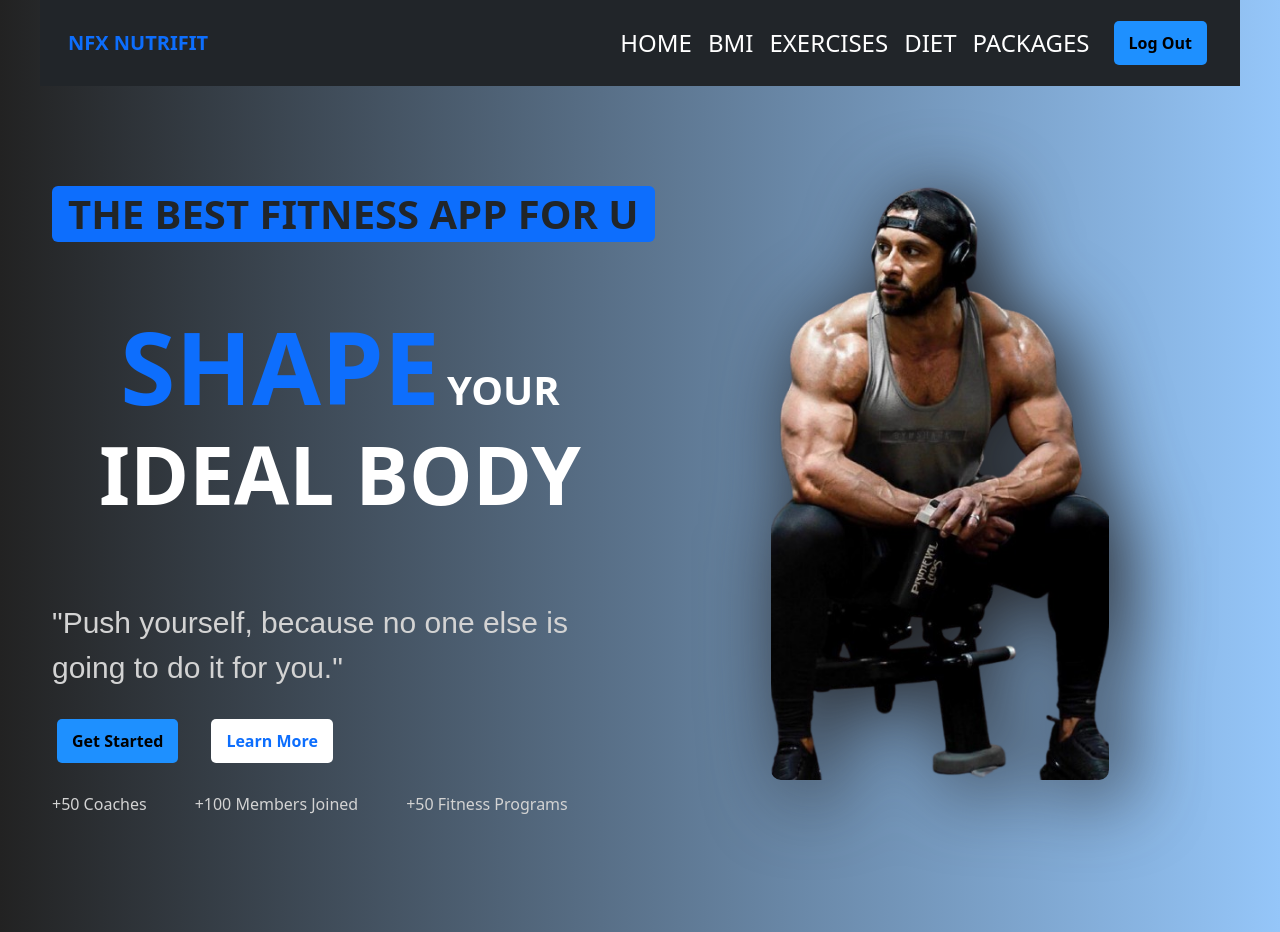
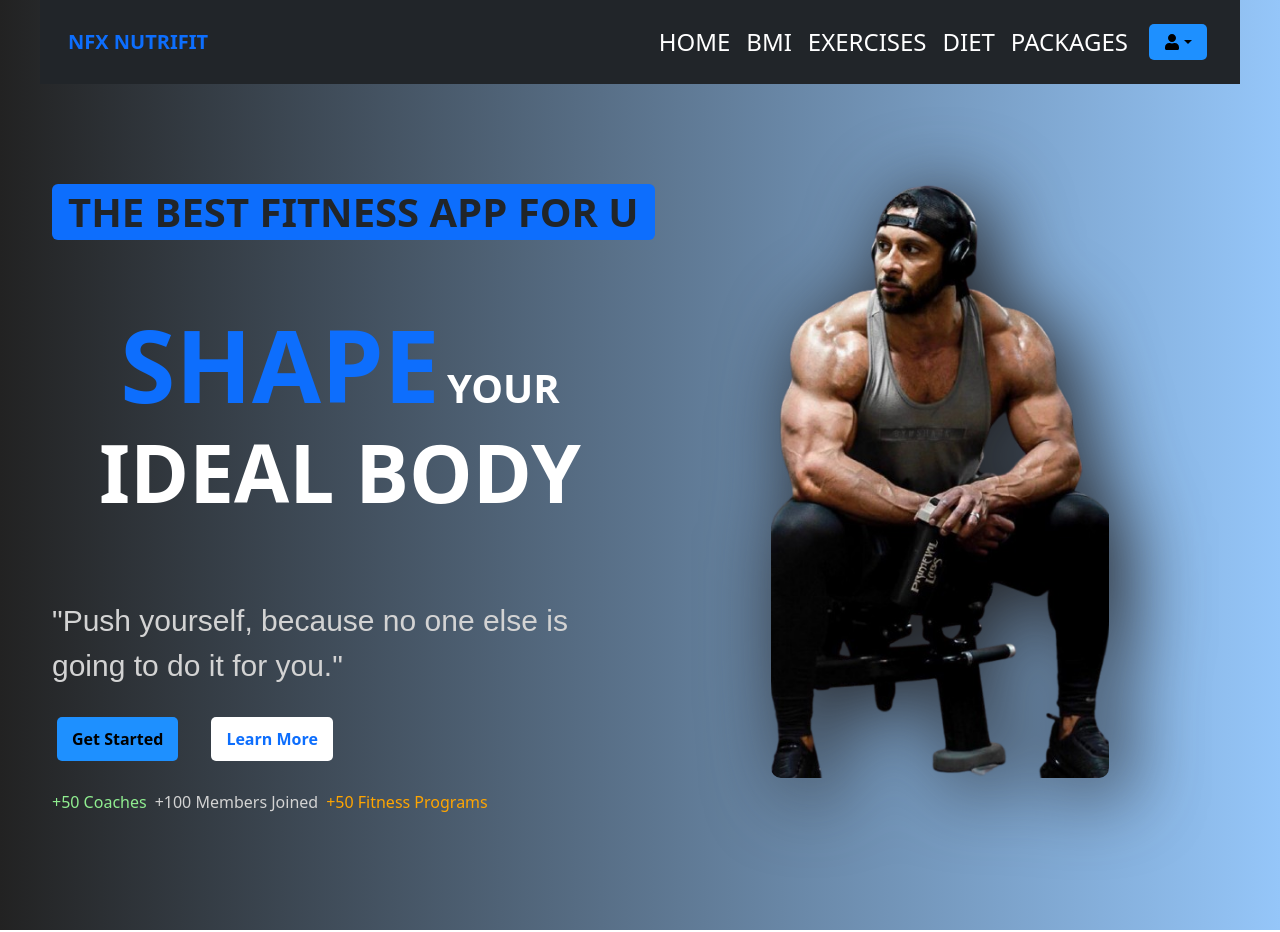
Before and after one commit to 20A91A04M5/Nfx-frc, a React (Vite) app: page /Nfxapp in a window 1280 px wide. Both pictures are taken after a click on the button "Learn More". Built offline with nearby package versions, Linux system fonts and the light colour scheme; no server answers.

Commit message:
Update Main.jsx
updating login user icon

```diff
--- a/src/Components/MainPage/Main.jsx
+++ b/src/Components/MainPage/Main.jsx
@@ -1,17 +1,31 @@
 
-import React from "react";
+import React, { useState, useEffect } from "react";
 import "bootstrap/dist/css/bootstrap.min.css";
-import { Navbar, Nav, Container, Button } from "react-bootstrap";
-import { useState } from "react";
+import { Navbar, Nav, Container, Button, Dropdown } from "react-bootstrap";
 import { GiHamburgerMenu } from "react-icons/gi";
+import { FaUser } from "react-icons/fa";
 import "./Main.css";
-import {Nfxui} from "../../assets";
-import { useNavigate,Link } from "react-router-dom";
-
+import { Nfxui } from "../../assets";
+import { useNavigate, Link } from "react-router-dom";
+import { auth } from "../../Firbase/Firebase_Config";
 
 const GymApp = () => {
   const [isOpen, setIsOpen] = useState(false);
+  const [user, setUser] = useState(null);
+  const [showInfo, setShowInfo] = useState(false); // New state for info visibility
   const navigate = useNavigate();
+
+
+  useEffect(() => {
+    const unsubscribe = auth.onAuthStateChanged((currentUser) => {
+      setUser(currentUser);
+    });
+    return () => unsubscribe();
+  }, []);
+
+
+  const userLetter =
+    user && user.email ? user.email.charAt(0).toUpperCase() : null;
 
   return (
     <div className="gym-app">
@@ -30,23 +44,31 @@ const GymApp = () => {
           </Navbar.Toggle>
           <Navbar.Collapse id="basic-navbar-nav" className={isOpen ? "show" : ""}>
             <Nav className="ms-auto">
-              <Nav.Link  className="text-white li">HOME</Nav.Link>
-
-
-            <Nav.Link
-
-                onClick={() => navigate("/Bmi")}
-                className="text-white li"
-            >
+              <Nav.Link className="text-white li">HOME</Nav.Link>
+              <Nav.Link onClick={() => navigate("/Bmi")} className="text-white li">
                 BMI
-            </Nav.Link>
-
-              <Nav.Link onClick={()=> navigate("/exercises")} className="text-white li">EXERCISES</Nav.Link>
-              <Nav.Link onClick={()=> navigate("/diet")} className="text-white li">DIET</Nav.Link>
-              <Nav.Link onClick={()=> navigate("/prices")} className="text-white li">PACKAGES</Nav.Link>
-
+              </Nav.Link>
+              <Nav.Link onClick={() => navigate("/exercises")} className="text-white li">
+                EXERCISES
+              </Nav.Link>
+              <Nav.Link onClick={() => navigate("/diet")} className="text-white li">
+                DIET
+              </Nav.Link>
+              <Nav.Link onClick={() => navigate("/prices")} className="text-white li">
+                PACKAGES
+              </Nav.Link>
             </Nav>
-            <Button onClick={()=>navigate("/")} className="ms-3 logout">Log Out</Button>
+            {/* Dropdown replacing Log Out button */}
+            <Dropdown align="end" className="ms-2">
+              <Dropdown.Toggle variant="primary" className="logout">
+                {userLetter ? userLetter : <FaUser />}
+              </Dropdown.Toggle>
+              <Dropdown.Menu>
+                <Dropdown.Item onClick={() => navigate("/")}>
+                  Log Out
+                </Dropdown.Item>
+              </Dropdown.Menu>
+            </Dropdown>
           </Navbar.Collapse>
         </Container>
       </Navbar>
@@ -54,22 +76,40 @@ const GymApp = () => {
       {/* Hero Section */}
       <div className="hero-section d-flex align-items-center text-white">
         <Container>
-          <div className="row align-items-center">
+          <div id="mnd" className="row align-items-center">
             <div className="col-lg-6 text-center text-lg-start">
-              <span className="badge bg-primary text-dark px-3 py-2">THE BEST FITNESS APP FOR U</span>
+              <span className="badge bg-primary text-dark px-3 py-2">
+                THE BEST FITNESS APP FOR U
+              </span>
               <h1 className="mt-3">
-                <span className="text-primary shape">SHAPE</span> <span id="your">YOUR</span> <br /> <span className="idl"> IDEAL BODY</span>
+                <span className="text-primary shape">SHAPE</span>{" "}
+                <span id="your">YOUR</span> <br />{" "}
+                <span className="idl"> IDEAL BODY</span>
               </h1>
-              <p className="lead">"Push yourself, because no one else is going to do it for you."</p>
+              <p className="lead">
+                "Push yourself, because no one else is going to do it for you."
+              </p>
               <div className="mt-4">
-                <Button id="mbut" variant="primary" className="me-2">Get Started</Button><br />
-                <Button id="mbut1" variant="outline-primary">Learn More</Button>
+                <Button id="mbut" variant="primary" className="me-2">
+                  Get Started
+                </Button>
+                <br />
+                <Button
+                  id="mbut1"
+                  variant="outline-primary"
+                  onClick={() => setShowInfo(!showInfo)}
+                >
+                  Learn More
+                </Button>
               </div>
-              <div className="mt-4 fs-5  d-flex gap-5">
-                <p>+50 Coaches</p>
-                <p>+100 Members Joined</p>
-                <p>+50 Fitness Programs</p>
-              </div>
+
+              {showInfo && (
+                <div className="mt-4 fs-5 d-flex gap-2">
+                  <p style={{ color: "lightgreen" }}>+50 Coaches</p>
+                  <p style={{ color: "lightorange" }}>+100 Members Joined</p>
+                  <p style={{ color: "orange" }}>+50 Fitness Programs</p>
+                </div>
+              )}
             </div>
             <div className="col-lg-6 text-center">
               <img
@@ -83,7 +123,6 @@ const GymApp = () => {
         </Container>
       </div>
     </div>
-
   );
 };
 
```
